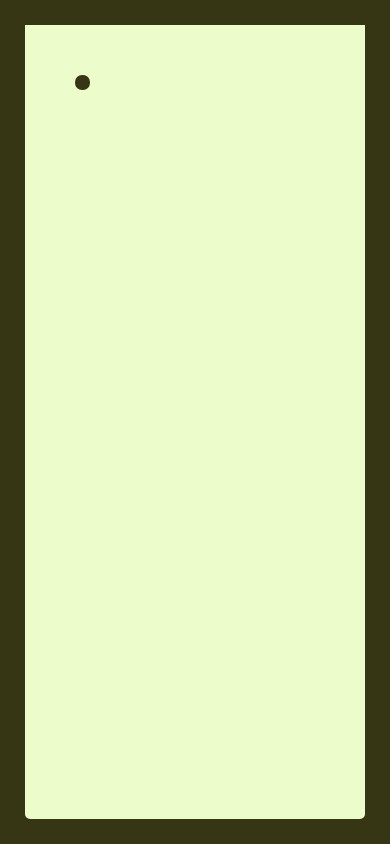
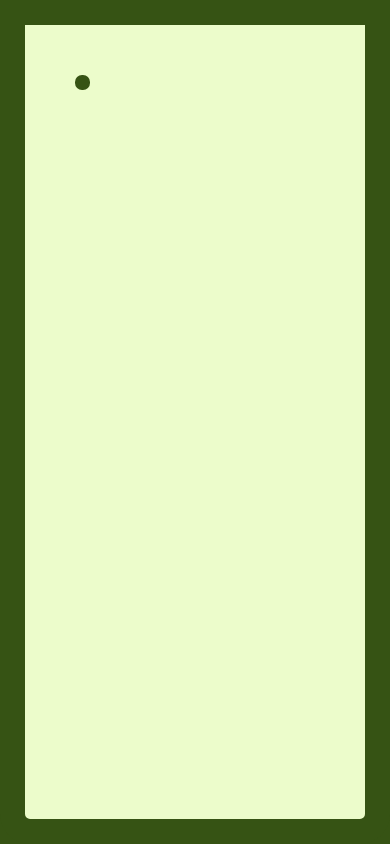
Before and after one commit to austinnguyen00/snake-game, a React Native app: screen / in a window 390 px wide. Built offline with nearby package versions, Linux system fonts and the light colour scheme.

Commit message:
Updating colors

```diff
--- a/src/styles/colors.ts
+++ b/src/styles/colors.ts
@@ -1,6 +1,6 @@
 export const Colors = {
-  primary: "#363514",
+  primary: "#365314",
   secondary: "#84cc16",
   tertiary: "#eab308",
-  background: "#ecfccb"
-}
+  background: "#ecfccb",
+};
```
